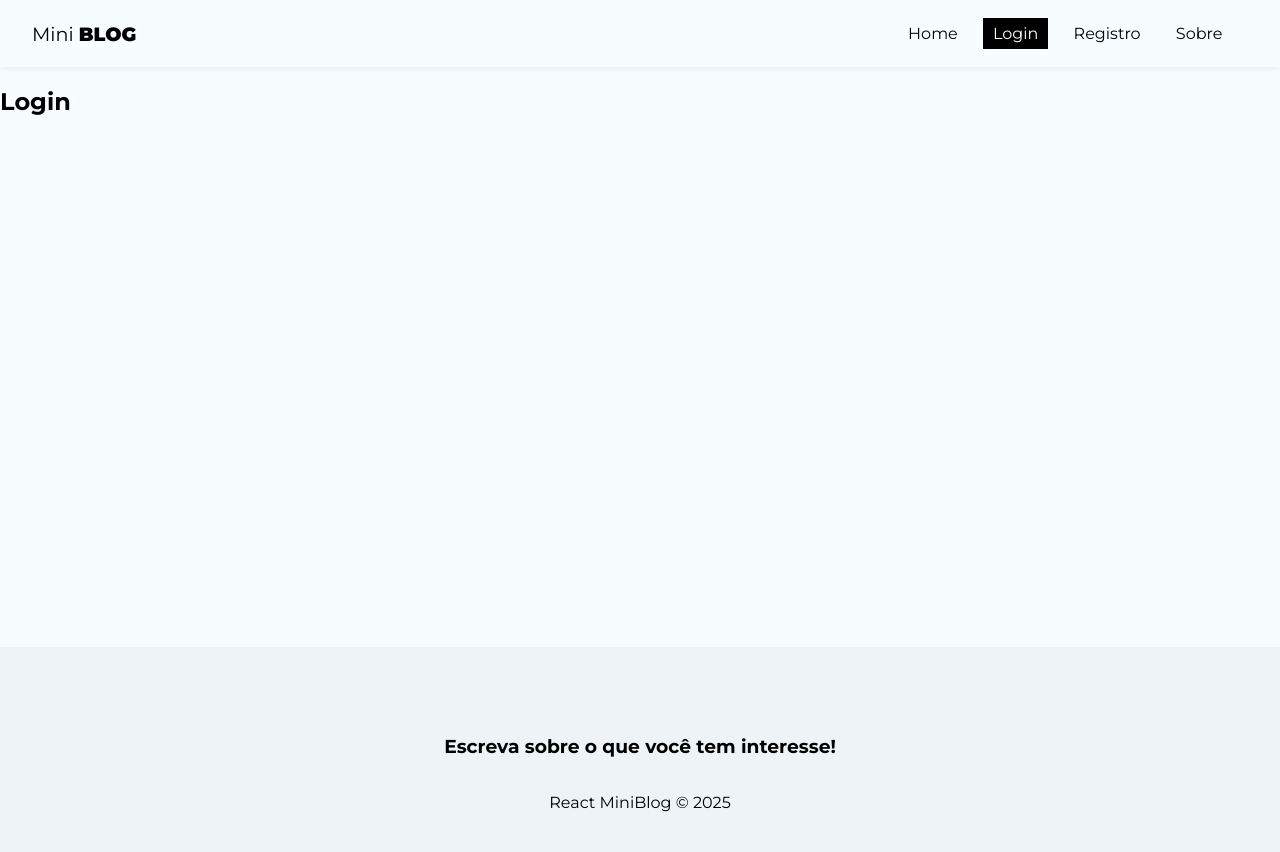
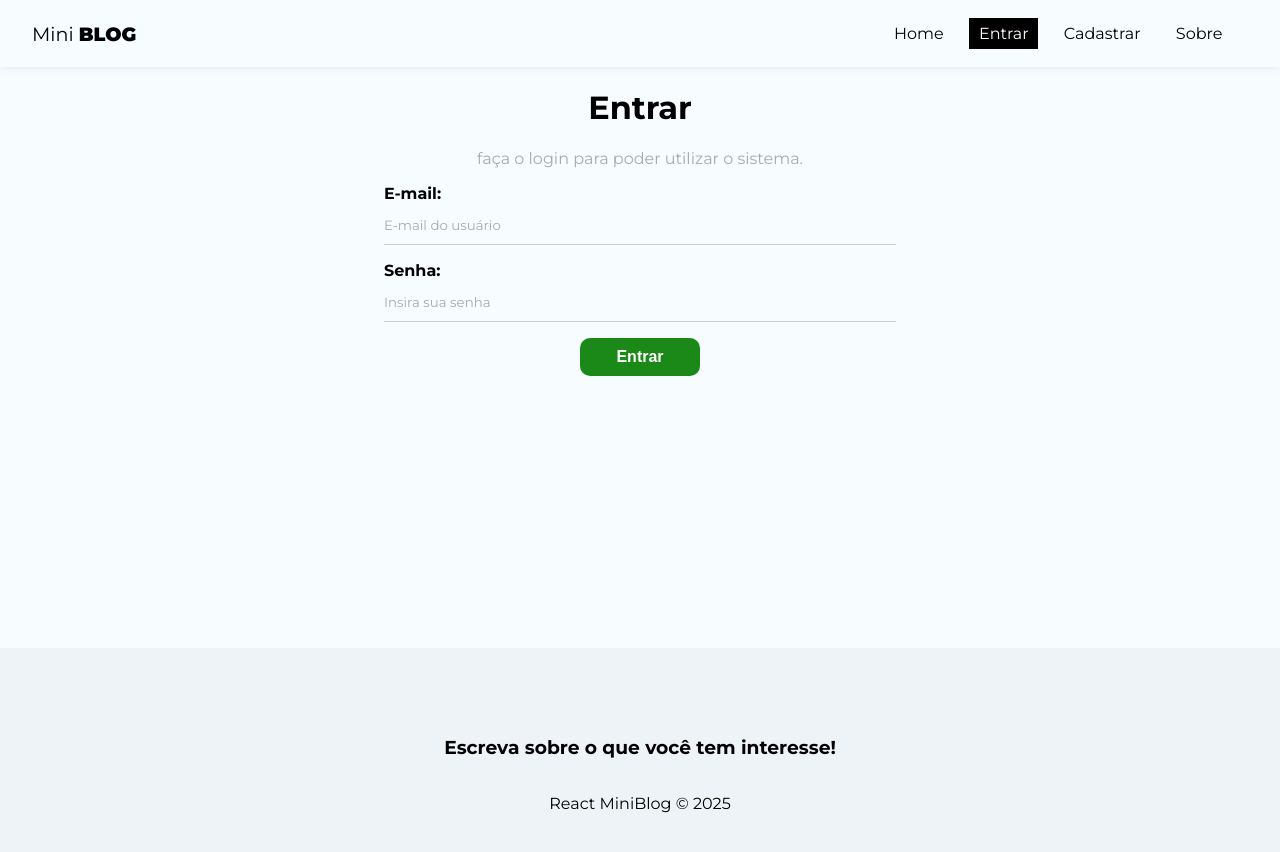
Before and after one commit to Pedro-HenriqueB/React-miniblog, a React (Vite) app: page /login in a window 1280 px wide. Shown: the top 852 px of the page. Built offline with nearby package versions, Linux system fonts and the light colour scheme; no server answers.

Commit message:
add: Login page

```diff
--- a/src/components/Navbar.jsx
+++ b/src/components/Navbar.jsx
@@ -32,7 +32,7 @@ const Navbar = () => {
                 to="/login"
                 className={({ isActive }) => (isActive ? styles.active : "")}
               >
-                Login
+                Entrar
               </NavLink>
             </li>
             <li>
@@ -40,7 +40,7 @@ const Navbar = () => {
                 to="/register"
                 className={({ isActive }) => (isActive ? styles.active : "")}
               >
-                Registro
+                Cadastrar
               </NavLink>
             </li>
           </>
--- a/src/hooks/useAuthentication.jsx
+++ b/src/hooks/useAuthentication.jsx
@@ -68,6 +68,8 @@ export const useAuthentication = () => {
     signOut(auth);
   };
 
+  // Login
+
   useEffect(() => {
     return () => setCancelled(true);
   }, []);
--- a/src/pages/Login/Login.jsx
+++ b/src/pages/Login/Login.jsx
@@ -1,10 +1,75 @@
+// CSS
 import styles from "./Login.module.css";
+// Hooks
+import { useAuthentication } from "../../hooks/useAuthentication";
+import { useState, useEffect } from "react";
 
 const Login = () => {
+  const [email, setEMail] = useState("");
+  const [password, setPassword] = useState("");
+  const [error, setError] = useState("");
+
+  const { createUser, error: authError, loading } = useAuthentication();
+
+  const handleSubmit = async (e) => {
+    e.preventDefault();
+    setError("");
+
+    const user = {
+      email,
+      password,
+    };
+
+    const res = await createUser(user);
+
+    console.log(res);
+  };
+
+  useEffect(() => {
+    if (authError) {
+      setError(authError);
+    }
+  }, [authError]);
+
   return (
-    <>
-      <h2>Login</h2>
-    </>
+    <div className={styles.login}>
+      <h1>Entrar</h1>
+      <p>faça o login para poder utilizar o sistema.</p>
+      <form onSubmit={handleSubmit}>
+        <label>
+          <span>E-mail: </span>
+          <input
+            type="email"
+            name="email"
+            required
+            placeholder="E-mail do usuário"
+            value={email}
+            onChange={(e) => setEMail(e.target.value)}
+          />
+        </label>
+
+        <label>
+          <span>Senha: </span>
+          <input
+            type="password"
+            name="password"
+            required
+            placeholder="Insira sua senha"
+            value={password}
+            onChange={(e) => setPassword(e.target.value)}
+          />
+        </label>
+
+        {!loading && <button className="btn">Entrar</button>}
+        {loading && (
+          <button className="btn" disabled>
+            Aguarde...
+          </button>
+        )}
+
+        {error && <p className="error">{error}</p>}
+      </form>
+    </div>
   );
 };
 
--- a/src/pages/Login/Login.module.css
+++ b/src/pages/Login/Login.module.css
@@ -0,0 +1,7 @@
+.login {
+  text-align: center;
+}
+
+.login p {
+  color: #aaa;
+}
--- a/src/pages/Register/Register.jsx
+++ b/src/pages/Register/Register.jsx
@@ -1,6 +1,7 @@
+// CSS
+import styles from "./Register.module.css";
+// Hooks
 import { useAuthentication } from "../../hooks/useAuthentication";
-import styles from "./Register.module.css";
-
 import { useState, useEffect } from "react";
 
 const Register = () => {
@@ -41,7 +42,7 @@ const Register = () => {
   return (
     <div className={styles.register}>
       <h1>Cadastre-se para postar</h1>
-      <p>crie seu usuário e compartilhe suas histórias</p>
+      <p>Crie seu usuário e compartilhe suas histórias</p>
       <form onSubmit={handleSubmit}>
         <label>
           <span>Nome: </span>
```
